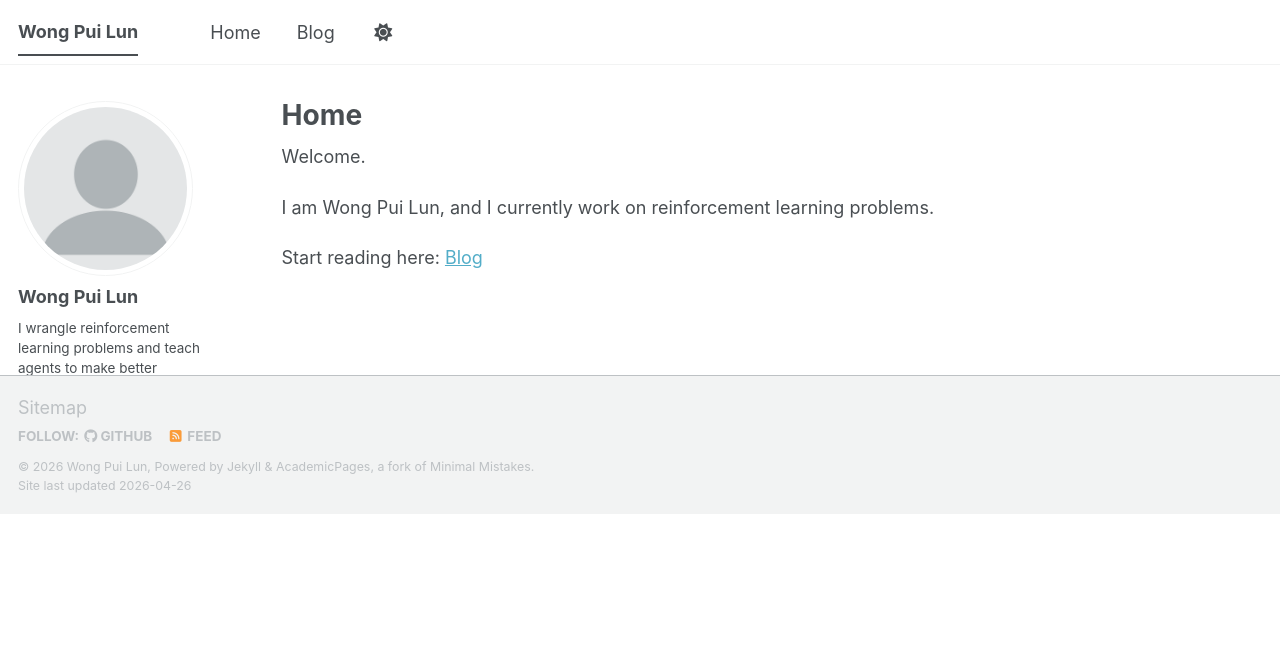
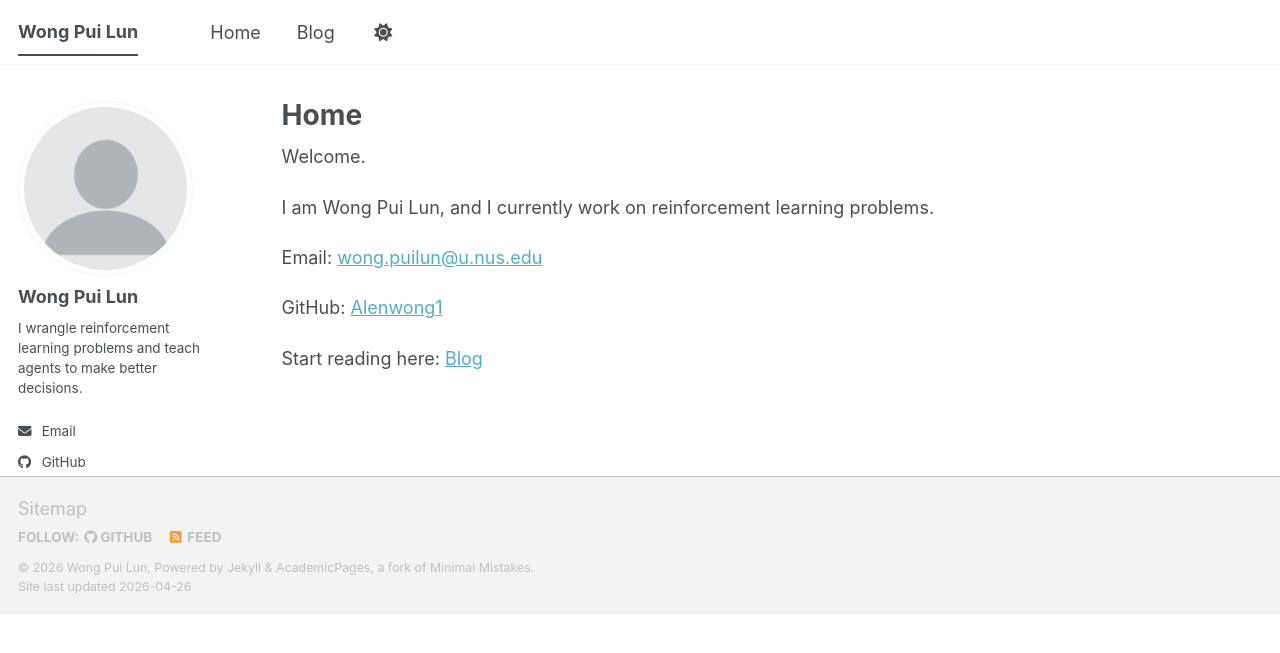
Before and after one commit to Alenwong1/alenwong.github.io, a Jekyll site: the page built from _pages/about.md, in a window 1280 px wide. Shown: the top 653 px of the page. Built offline with Jekyll 4.4.1, drawn with Linux system fonts in a browser that asks for light colours; a script bundle is joined from its source files by our own code; library files that are not in the unit come from our copies.

```diff
--- a/_includes/masthead.html
+++ b/_includes/masthead.html
@@ -6,13 +6,13 @@
         <button><span class="navicon"></span></button>
         <ul class="visible-links">
           <li class="masthead__menu-item masthead__menu-item--lg persist {% if page.url == '/' or page.url == '/index.html' %}selected{% endif %}">
-            <a href="{{ base_path }}/">{{ site.title }}</a>
+            <a href="{{ site.baseurl }}/">{{ site.title }}</a>
           </li>
           {% for link in site.data.navigation.main %}
             {% if link.url contains 'http' %}
               {% assign domain = '' %}
             {% else %}
-              {% assign domain = base_path %}
+              {% assign domain = site.baseurl %}
             {% endif %}
             <li class="masthead__menu-item {% if page.url contains link.url and link.url != '/' %}selected{% endif %}">
               <a href="{{ domain }}{{ link.url }}">{{ link.title }}</a>
--- a/_pages/about.md
+++ b/_pages/about.md
@@ -11,4 +11,8 @@ Welcome.
 
 I am Wong Pui Lun, and I currently work on reinforcement learning problems.
 
-Start reading here: [Blog](/year-archive/)
+Email: [wong.puilun@u.nus.edu](mailto:wong.puilun@u.nus.edu)
+
+GitHub: [Alenwong1](https://github.com/Alenwong1)
+
+Start reading here: [Blog]({{ '/year-archive/' | relative_url }})
```
Also changed, not shown: _posts/2026-04-26-introductory-reinforcement-learning.md (+1 -1 lines).
